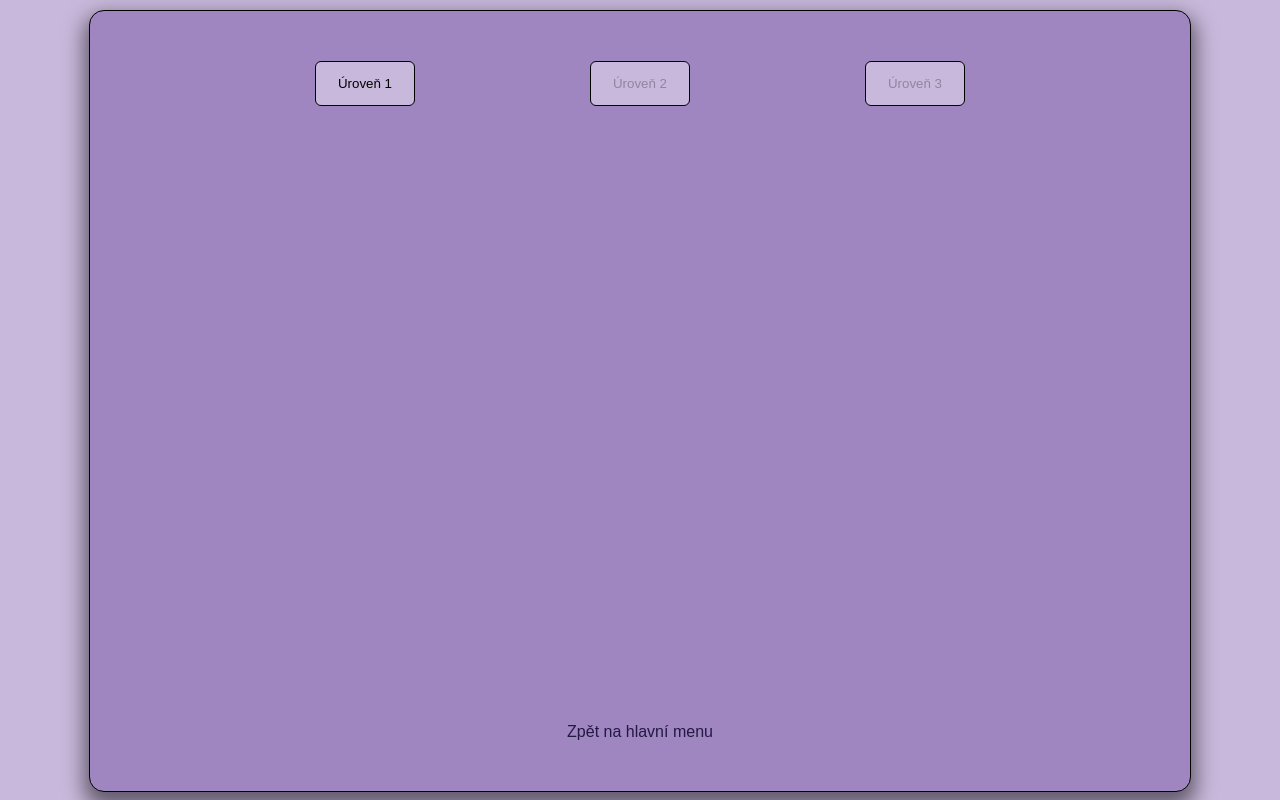
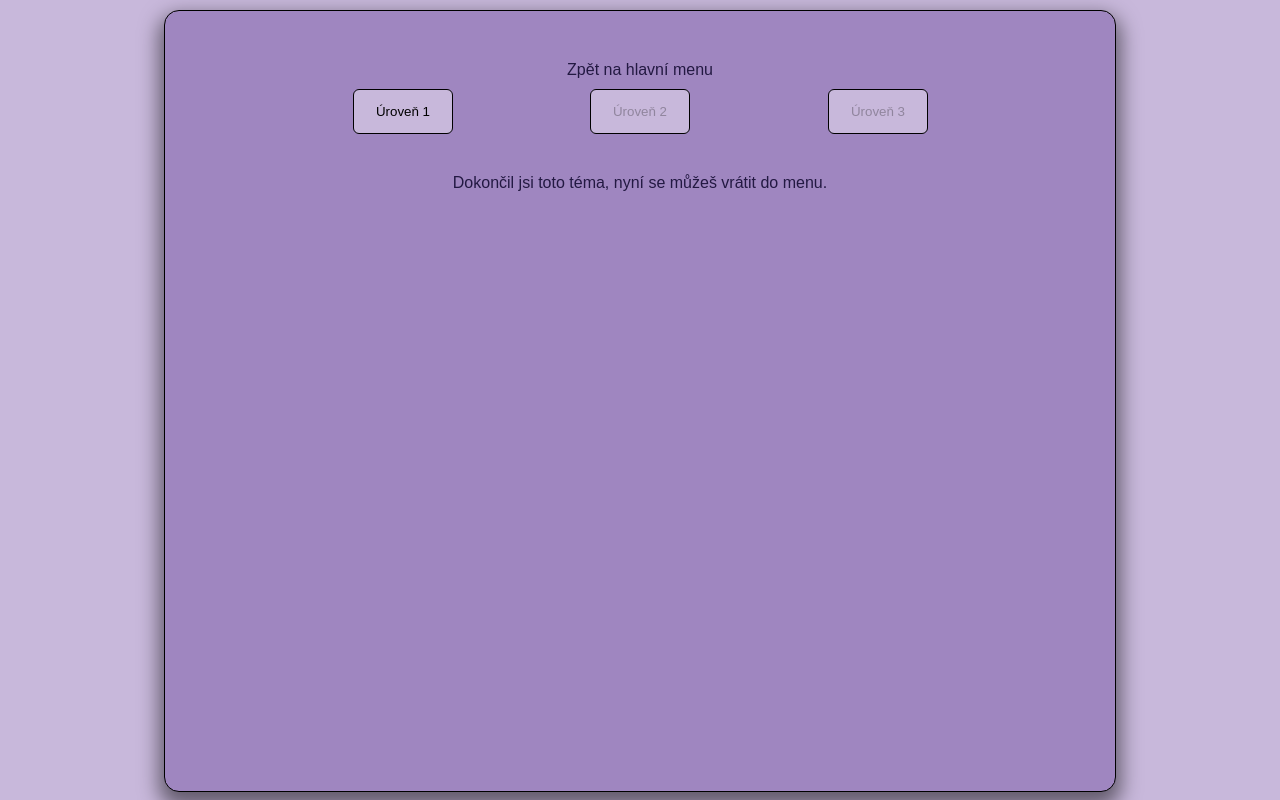
Before and after one commit to martinnovak22/memory_game, a React (Vite) app: page /1/1 in a window 1280 px wide. Built offline with nearby package versions, Linux system fonts and the light colour scheme; a web font is replaced by a local one.

Commit message:
Structure update
- message after last level added
- css updated to fit everything in
- updated structure of HTML

```diff
--- a/src/components/gameBoard.jsx
+++ b/src/components/gameBoard.jsx
@@ -80,13 +80,11 @@ export default function GameBoard({
 
   if (notMatched) {
     return (
-      <div>
         <div className={"gameBoard"}>
           {cards.map((card) =>
             Card({ card, handleChoice, choiceOne, choiceTwo })
           )}
         </div>
-      </div>
     );
   }
   if (!notMatched && cards.length !== 0 && Number(tema[2]) !== 3) {
@@ -98,4 +96,9 @@ export default function GameBoard({
       </div>
     );
   }
+  return(
+    <div>
+      <p>Dokončil jsi toto téma, nyní se můžeš vrátit do menu.</p>
+    </div>
+  )
 }
--- a/src/components/levelLayout.jsx
+++ b/src/components/levelLayout.jsx
@@ -31,6 +31,11 @@ export default function LevelLayout({ handleCards, levels }) {
     <>
       <div className={"App"}>
         <div className={"mainFrame"}>
+          <div className={"backLink"}>
+            <Link to={"/"} className={"noLink"}>
+              Zpět na hlavní menu
+            </Link>
+          </div>
           <div className={"levelBox"}>
             <Link to={"1"}>
               <button
@@ -77,11 +82,6 @@ export default function LevelLayout({ handleCards, levels }) {
 
           <Outlet />
         </div>
-        <div>
-          <Link to={"/"} className={"noLink backLink"}>
-            Zpět na hlavní menu
-          </Link>
-        </div>
       </div>
     </>
   );
--- a/src/index.css
+++ b/src/index.css
@@ -21,7 +21,7 @@ h2 {
 }
 
 .App {
-  width: 1000px;
+  min-width: 850px;
   height: 85vh;
   display: flex;
   flex-direction: column;
@@ -60,16 +60,20 @@ h2 {
 .mainFrame {
   width: 100%;
   height: 100%;
+  display: flex;
+  flex-direction: column;
+  align-items: center;
 }
 
 .gameBoard {
-  width: 850px;
-  height: 850px;
+  width: 800px;
+  height: 800px;
   display: grid;
   grid-template-columns: 1fr 1fr 1fr 1fr;
   grid-template-rows: 1fr 1fr 1fr 1fr;
-  gap: 10px;
+  gap: 5px;
   box-sizing: border-box;
+  text-align: center;
 }
 
 .nextLevelButton {
@@ -81,8 +85,8 @@ h2 {
 }
 
 .cardBox {
-  max-width: 200px;
-  max-height: 200px;
+  max-width: 100%;
+  max-height: 100%;
   display: flex;
   justify-content: center;
   align-items: center;
@@ -100,3 +104,7 @@ h2 {
   text-decoration: none;
   color: #231942;
 }
+
+.backLink{
+  margin-bottom: 10px;
+}
```
